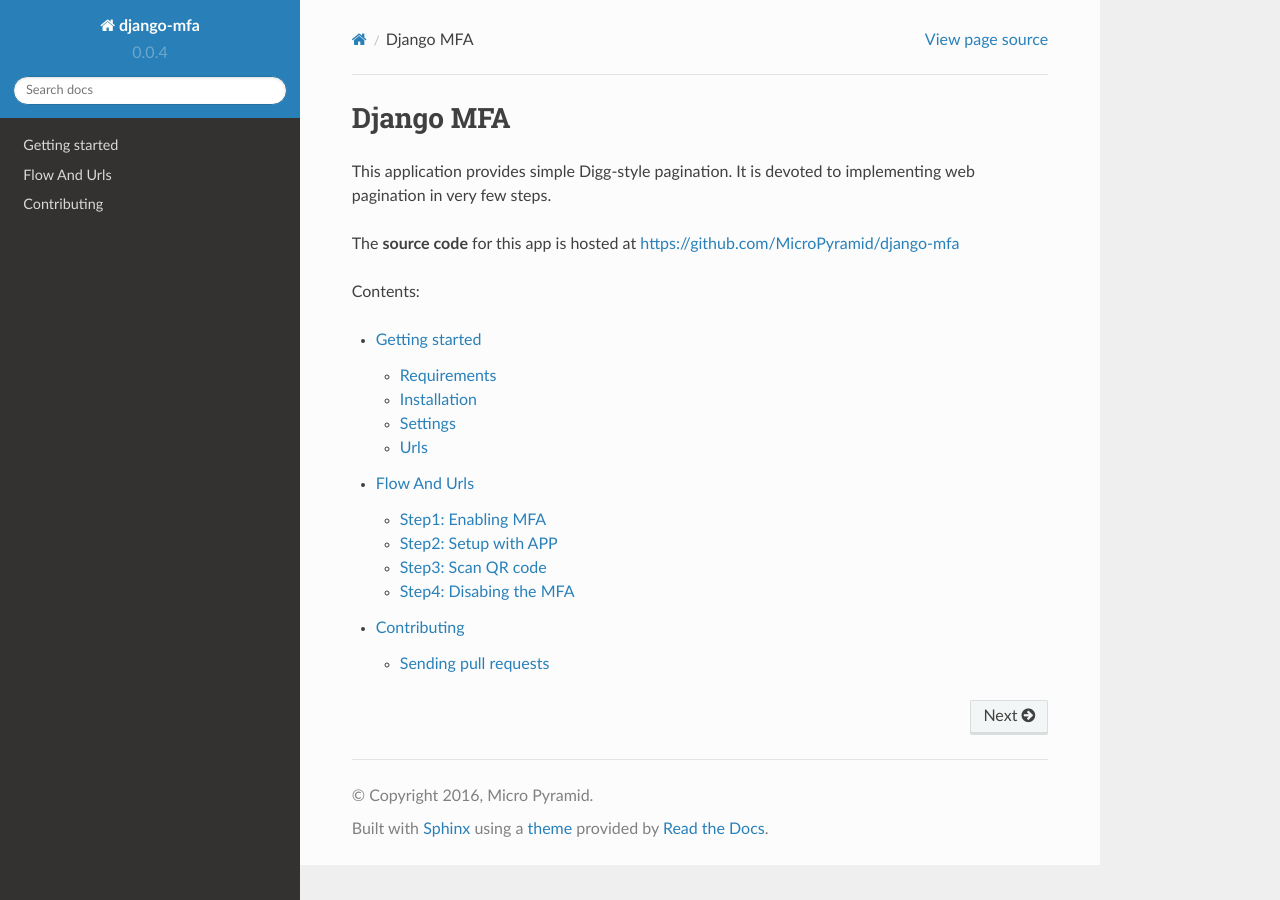
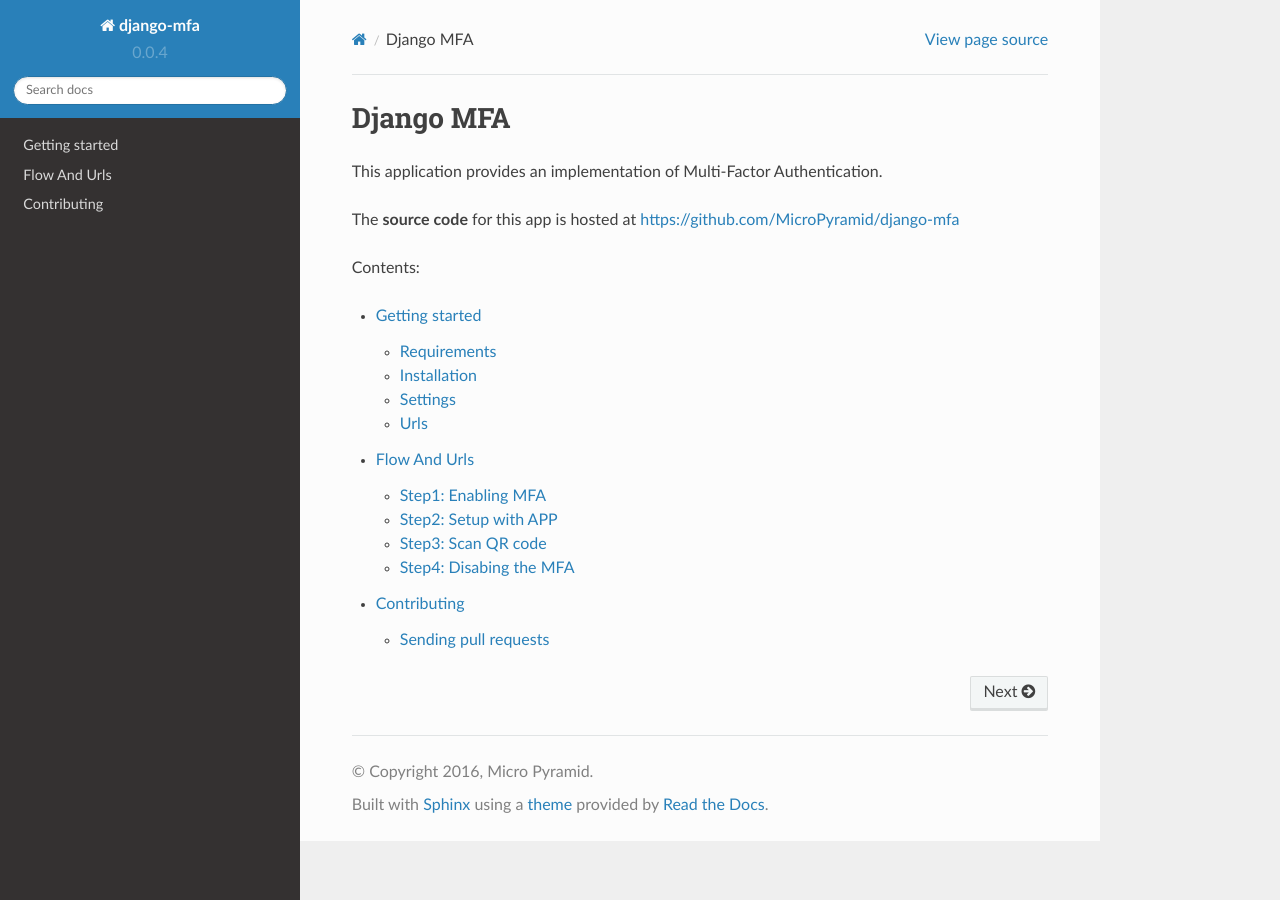
Before and after one commit to MicroPyramid/django-mfa, a Sphinx documentation site: the page built from docs/index.rst, in a window 1280 px wide. Built offline with Sphinx 7.4.7 and the Read the Docs theme 2.0.0, drawn with Linux system fonts in a browser that asks for light colours.

Commit message:
Remove reference to Digg Style pagination in Docs
This confused me a lot until I looked further into the docs

```diff
--- a/docs/index.rst
+++ b/docs/index.rst
@@ -2,8 +2,7 @@
 Django MFA
 =========================
 
-This application provides simple Digg-style pagination. It is devoted to implementing
-web pagination in very few steps.
+This application provides an implementation of Multi-Factor Authentication.
 
 The **source code** for this app is hosted at
 https://github.com/MicroPyramid/django-mfa
```
